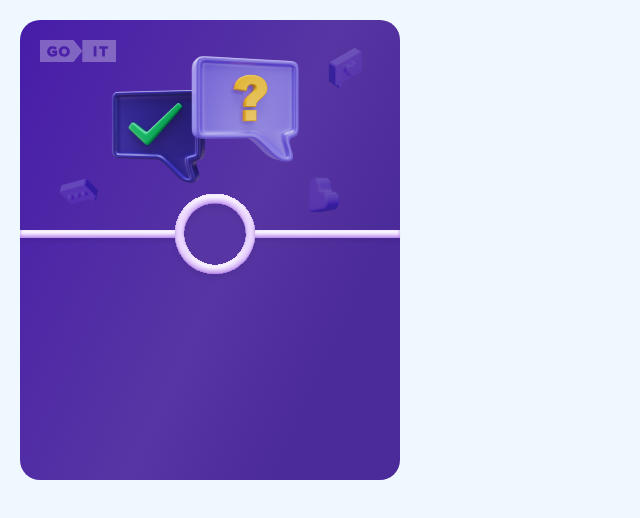
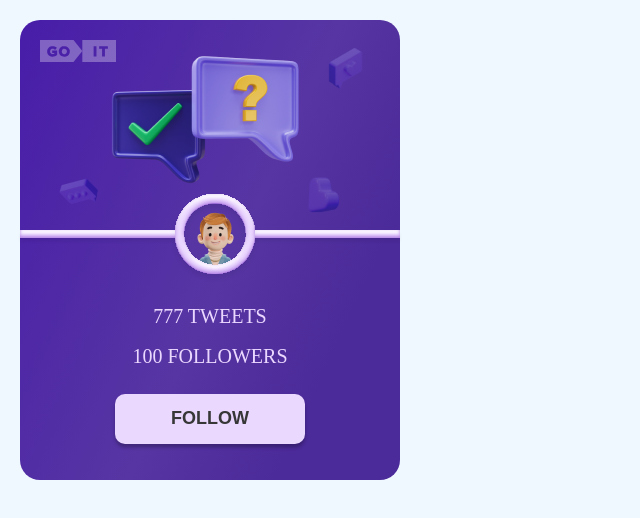
Before and after one commit to ABogunets/goit-test-task, a React (Create React App) app: page / in a window 1280 px wide. Shown: the top 518 px of the page, without its empty margins (0-640 px from the left). Built offline with nearby package versions, Linux system fonts and the light colour scheme.

Commit message:
ADDED: card style done and btn operation done

```diff
--- a/src/components/App.jsx
+++ b/src/components/App.jsx
@@ -1,9 +1,27 @@
+import { useState } from "react";
 import { Card } from "components/Card/Card";
 import { Container } from "components/App.styled";
 const App = () => {
+  const [value, setValue] = useState(100);
+  const [isClicked, setIsClicked] = useState(false);
+
+  const handleClick = () => {
+    if (isClicked === false) {
+      setValue((prevValue) => prevValue + 1);
+      setIsClicked(true);
+    } else {
+      setValue((prevValue) => prevValue - 1);
+      setIsClicked(false);
+    }
+  };
+
   return (
     <Container>
-      <Card />
+      <Card
+        onBtnClick={handleClick}
+        followersNumber={value}
+        isClicked={isClicked}
+      />
     </Container>
   );
 };
--- a/src/components/Card/Card.jsx
+++ b/src/components/Card/Card.jsx
@@ -5,13 +5,18 @@ import {
   CenterLine,
   AvatarCircle,
   AvatarCircleBkgd,
+  Avatar,
+  TextTweets,
+  TextFollowers,
+  Btn,
 } from "components/Card/Card.styled";
 
 import bkgdImage from "components/assets/picture1.png";
 import goitIcon from "components/assets/goit-icon.svg";
 import avatarCircle from "components/assets/avatar-circle.svg";
+import avatar from "components/assets/avatar-Hansel.png";
 
-export const Card = () => {
+export const Card = ({ onBtnClick, followersNumber, isClicked }) => {
   return (
     <Container>
       <GoitIcon src={goitIcon} />
@@ -19,6 +24,12 @@ export const Card = () => {
       <CenterLine />
       <AvatarCircle src={avatarCircle} />
       <AvatarCircleBkgd />
+      <Avatar src={avatar} alt="avatar" />
+      <TextTweets>777 Tweets</TextTweets>
+      <TextFollowers>{followersNumber} Followers</TextFollowers>
+      <Btn onClick={() => onBtnClick()} isClicked={isClicked}>
+        {isClicked ? "Following" : "Follow"}
+      </Btn>
     </Container>
   );
 };
--- a/src/components/Card/Card.styled.js
+++ b/src/components/Card/Card.styled.js
@@ -12,6 +12,12 @@ export const Container = styled.div`
   );
   border-radius: 20px;
   padding: 28px 36px 36px;
+
+  font-family: Montserrat;
+  font-weight: 500;
+  font-size: 20px;
+  line-height: 1.2;
+  color: #ebd8ff;
 `;
 
 export const BkgdImage = styled.img`
@@ -50,3 +56,46 @@ export const AvatarCircleBkgd = styled.div`
   background-color: #5736a3;
   /* outline: 1px solid tomato; */
 `;
+
+export const Avatar = styled.img`
+  /* outline: 1px solid tomato; */
+  position: absolute;
+  margin-top: -13px;
+  margin-left: 128px;
+`;
+
+export const TextTweets = styled.p`
+  /* outline: 1px solid tomato; */
+  margin-top: 88px;
+  text-transform: uppercase;
+  text-align: center;
+`;
+
+export const TextFollowers = styled.p`
+  /* outline: 1px solid tomato; */
+  margin-top: 16px;
+  text-transform: uppercase;
+  text-align: center;
+`;
+
+export const Btn = styled.button`
+  /* outline: 1px solid tomato; */
+  display: block;
+
+  margin-top: 26px;
+  margin-right: auto;
+  margin-left: auto;
+
+  border: none;
+  padding: 14px 56px;
+  border-radius: 10px;
+  color: #373737;
+  box-shadow: 0px 3.43693px 3.43693px rgba(0, 0, 0, 0.25);
+  background-color: ${({ isClicked }) => (isClicked ? "#5CD3A8" : "#EBD8FF")};
+
+  text-transform: uppercase;
+  text-transform: uppercase;
+  font-size: 18px;
+  line-height: 1.22;
+  font-weight: 600;
+`;
--- a/src/index.css
+++ b/src/index.css
@@ -8,7 +8,7 @@ body {
   margin: 0;
   font-family: -apple-system, BlinkMacSystemFont, "Segoe UI", "Roboto", "Oxygen",
     "Ubuntu", "Cantarell", "Fira Sans", "Droid Sans", "Helvetica Neue",
-    sans-serif;
+    "Montserrat" sans-serif;
   -webkit-font-smoothing: antialiased;
   -moz-osx-font-smoothing: grayscale;
 
--- a/src/index.js
+++ b/src/index.js
@@ -5,7 +5,7 @@ import App from "components/App";
 
 const root = ReactDOM.createRoot(document.getElementById("root"));
 root.render(
-  <React.StrictMode>
-    <App />
-  </React.StrictMode>
+  // <React.StrictMode>
+  <App />
+  //</React.StrictMode>
 );
```
Also changed, not shown: src/components/assets/avatar-Hansel.png (added).
